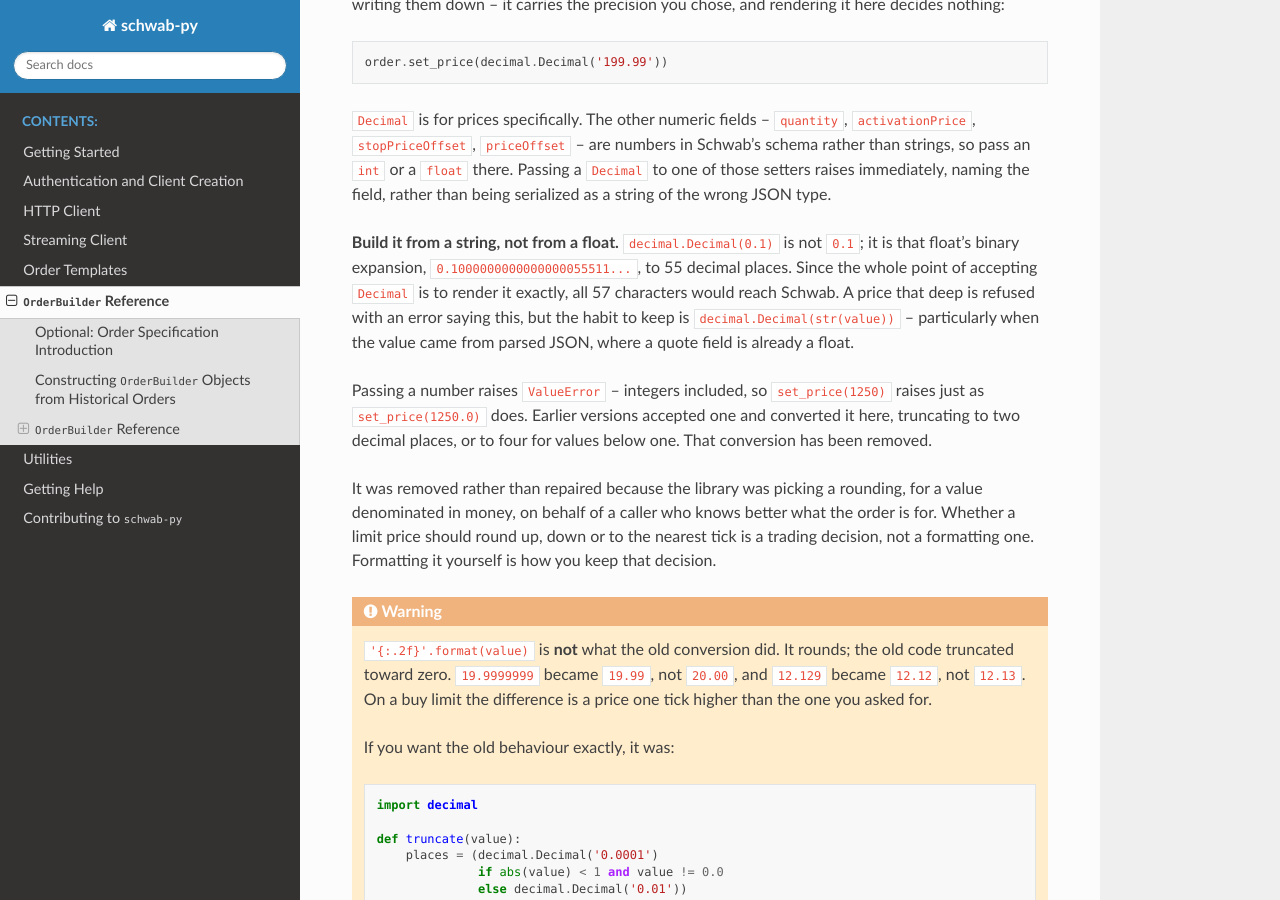
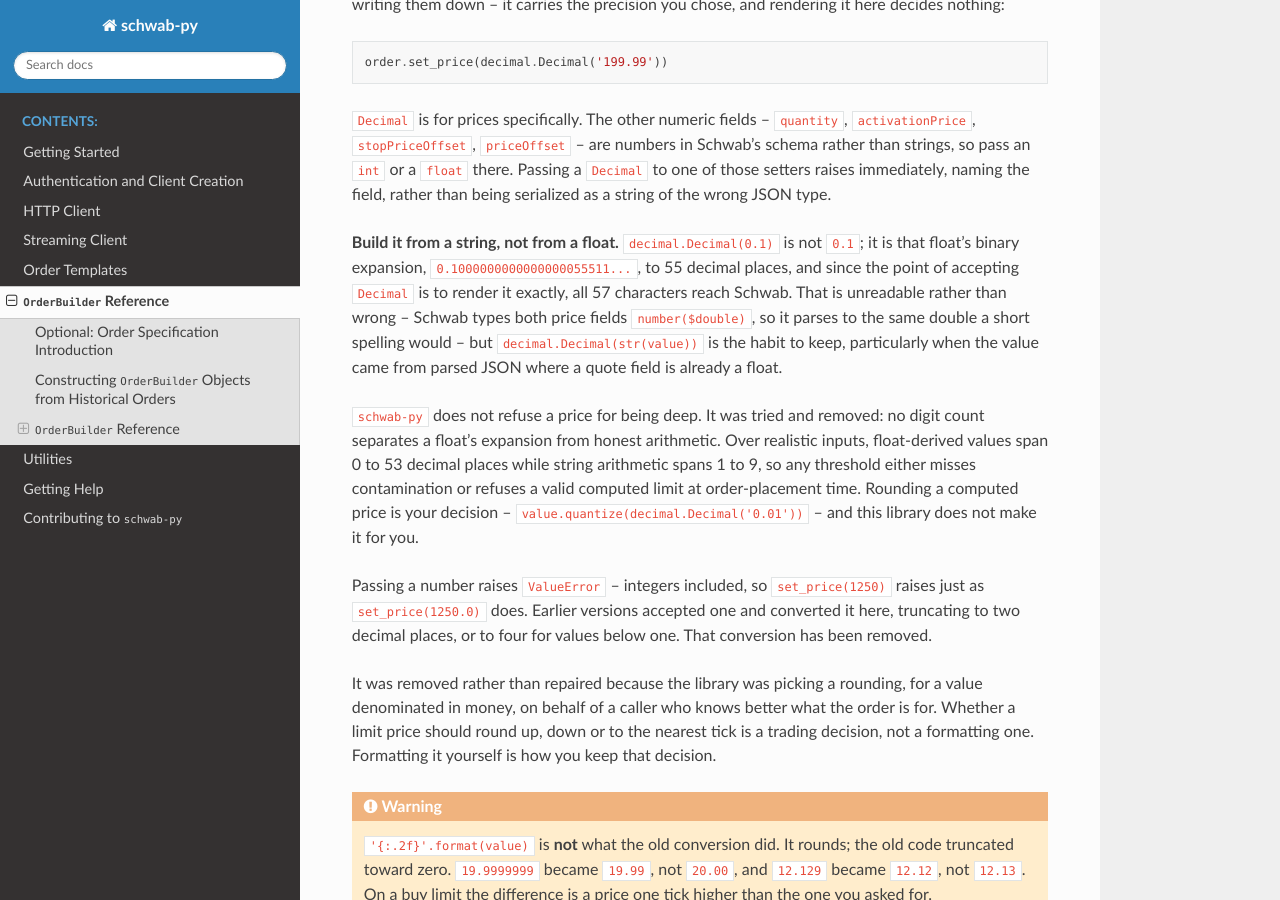
Before and after one commit to Hu1kSmash/schwab-py, a Sphinx documentation site: the page built from docs/order-builder.rst, in a window 1280 px wide and 900 px high, scrolled down 6326 px. Built offline with Sphinx 7.4.7 and the Read the Docs theme 3.1.0, drawn with Linux system fonts in a browser that asks for light colours.

Commit message:
Remove the decimal-places guard, which could not do what it claimed
I added this guard two commits ago on a review finding, and defended it in the
one after. Measuring it rather than reasoning about it shows it should not
exist.

It was meant to stop a Decimal built from a float putting its binary expansion
on the wire. It cannot: over realistic inputs, float-derived values span 0 to 53
decimal places and string arithmetic spans 1 to 9, and those overlap. No
threshold separates contamination from an honest computed limit. What a
threshold does reliably is refuse a valid price -- Decimal('123.4567') *
Decimal('1.00025') is a 0.025% offset on a four-place quote, nine places, and
the guard rejected it at order-placement time while telling the caller it was
not a price.

And the payload it prevented was not wrong. Schwab types both price and
stopPrice as number($double), confirmed in its own schema, and its samples send
"6.45" and 14.97 interchangeably -- so a 57-character spelling parses to the
same double a short one does. Verified: float(format(Decimal(0.1), 'f')) == 0.1.
The guard was trading a real failure for a cosmetic one.

Review round nine found the inconsistency that led here: the guard measured the
normalized value but rendered the raw one, so Decimal('110.2500000000') was
accepted and sent with ten declared places while a nine-place arithmetic result
was refused. Making the halves agree was one option; the other was asking
whether the guard earned its place. It did not.

What stays: non-finite Decimals are still refused everywhere, Decimal is still
refused in the numeric fields Schwab types as numbers, and Decimal(str(value))
is still what the docs recommend. Those are checks with a definite answer. The
docstring and the docs now record why depth is not policed, so this does not get
added back by someone reading Decimal(0.1) and reaching for a threshold.

Also from round nine: OptionSymbol caught only ValueError around float(), so a
strike of None -- a chain lookup that missed -- raised TypeError from inside
float() naming neither the strike nor the symbol. It gets the intended error
now.

830 pass on 3.12 and 3.14, sphinx -W builds, pyflakes clean, price audit passes.

```diff
--- a/docs/order-builder.rst
+++ b/docs/order-builder.rst
@@ -330,11 +330,20 @@
 
 **Build it from a string, not from a float.** ``decimal.Decimal(0.1)`` is not
 ``0.1``; it is that float's binary expansion, ``0.1000000000000000055511...``,
-to 55 decimal places. Since the whole point of accepting ``Decimal`` is to
-render it exactly, all 57 characters would reach Schwab. A price that deep is
-refused with an error saying this, but the habit to keep is
-``decimal.Decimal(str(value))`` -- particularly when the value came from parsed
-JSON, where a quote field is already a float.
+to 55 decimal places, and since the point of accepting ``Decimal`` is to render
+it exactly, all 57 characters reach Schwab. That is unreadable rather than
+wrong -- Schwab types both price fields ``number($double)``, so it parses to
+the same double a short spelling would -- but ``decimal.Decimal(str(value))``
+is the habit to keep, particularly when the value came from parsed JSON where a
+quote field is already a float.
+
+``schwab-py`` does not refuse a price for being deep. It was tried and removed:
+no digit count separates a float's expansion from honest arithmetic. Over
+realistic inputs, float-derived values span 0 to 53 decimal places while string
+arithmetic spans 1 to 9, so any threshold either misses contamination or
+refuses a valid computed limit at order-placement time. Rounding a computed
+price is your decision -- ``value.quantize(decimal.Decimal('0.01'))`` -- and
+this library does not make it for you.
 
 Passing a number raises ``ValueError`` -- integers included, so
 ``set_price(1250)`` raises just as ``set_price(1250.0)`` does. Earlier versions accepted one and
```
Also changed, not shown: CHANGELOG.md (+14 -19 lines), 3 other files.
